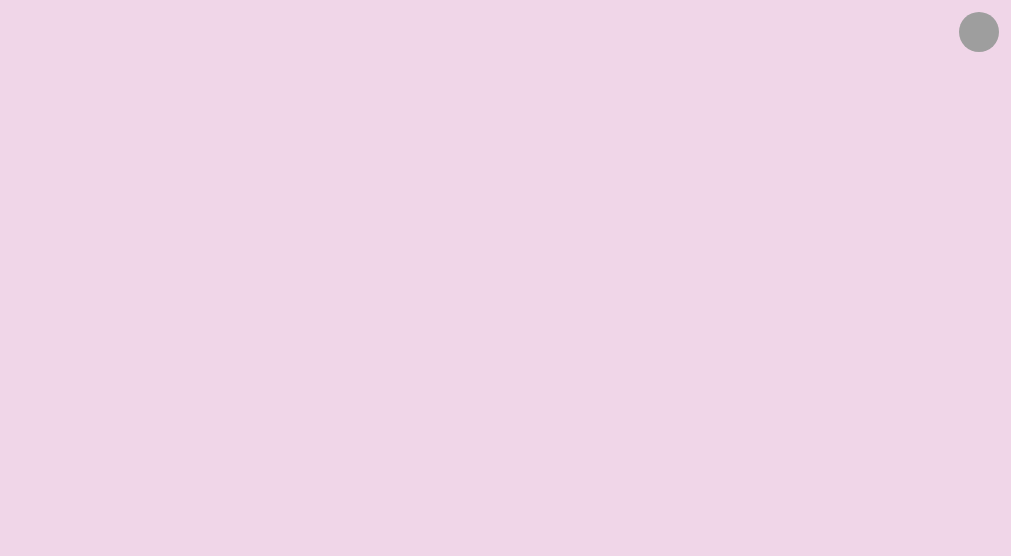
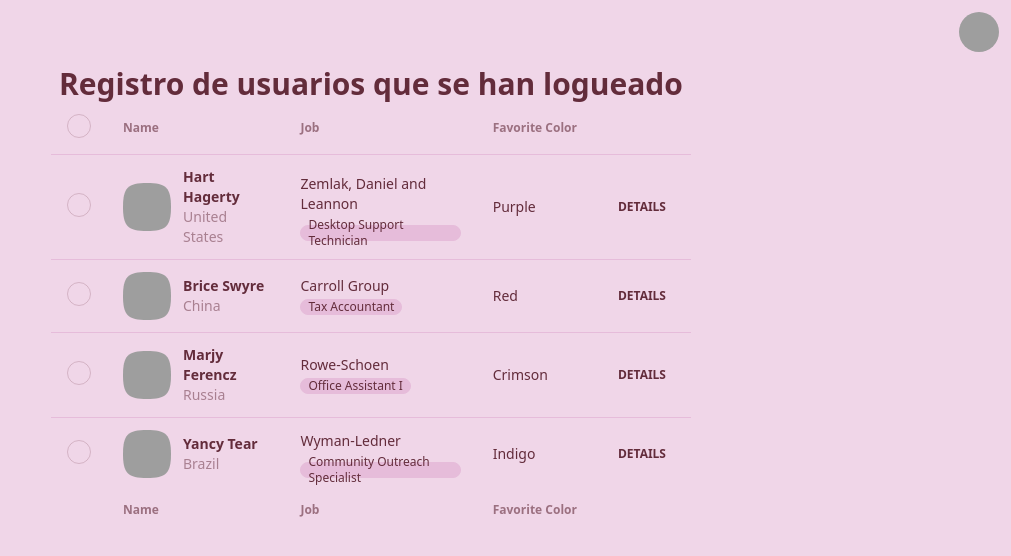
Before and after one commit to HpLiz/proyectoExamen, an Angular app: page /home in a window 1280 px wide. Shown: the top 556 px of the page, without its empty margins (269-1280 px from the left). Built offline with nearby package versions, Linux system fonts and the light colour scheme; grey boxes are pictures that could not be loaded.

Commit message:
Separar el navbar del home

```diff
--- a/src/app/app.module.ts
+++ b/src/app/app.module.ts
@@ -10,6 +10,7 @@ import { RecientesComponent } from './components/recientes/recientes.component';
 import { InicioComponent } from './components/inicio/inicio.component';
 import { LoginComponent } from './login/login.component';
 import { HomeComponent } from './home/home.component';
+import { NavbarComponent } from './navbar/navbar.component';
 
 const rutas: Routes = [
   // { path: '', component: InicioComponent },
@@ -26,6 +27,7 @@ const rutas: Routes = [
     RecientesComponent,
     LoginComponent,
     HomeComponent,
+    NavbarComponent,
   ],
   imports: [
     BrowserModule,
--- a/src/app/home/home.component.html
+++ b/src/app/home/home.component.html
@@ -1,27 +1,168 @@
-<div class="navbar bg-base-100">
-    <div class="flex-1">
-        <a class="btn btn-ghost normal-case text-xl">{{fullname}}</a>
-    </div>
-    <div class="flex-none gap-2">
+<app-navbar></app-navbar>
 
-        <div class="dropdown dropdown-end">
-            <label tabindex="0" class="btn btn-ghost btn-circle avatar">
-                <div class="w-10 rounded-full">
-                    <img
-                        src="https://img.freepik.com/vector-premium/perfil-hombre-dibujos-animados_18591-58482.jpg?w=2000" />
-                </div>
-            </label>
-            <ul tabindex="0"
-                class="mt-3 z-[1] p-2 shadow menu menu-sm dropdown-content bg-base-100 rounded-box w-52">
-                <li>
-                    <a class="justify-between">
-                        Profile
-                        <span class="badge">New</span>
-                    </a>
-                </li>
-                <li><a>Settings</a></li>
-                <li><a routerLink="/login">Logout</a></li>
-            </ul>
-        </div>
+<div class="w-1/2 mx-auto">
+    <h1 class="text-center text-3xl font-bold">Registro de usuarios que se han
+        logueado</h1>
+    <div class="overflow-x-auto">
+        <table class="table">
+            <!-- head -->
+            <thead>
+                <tr>
+                    <th>
+                        <label>
+                            <input type="checkbox" class="checkbox" />
+                        </label>
+                    </th>
+                    <th>Name</th>
+                    <th>Job</th>
+                    <th>Favorite Color</th>
+                    <th></th>
+                </tr>
+            </thead>
+            <tbody>
+                <!-- row 1 -->
+                <tr>
+                    <th>
+                        <label>
+                            <input type="checkbox" class="checkbox" />
+                        </label>
+                    </th>
+                    <td>
+                        <div class="flex items-center space-x-3">
+                            <div class="avatar">
+                                <div class="mask mask-squircle w-12 h-12">
+                                    <img
+                                        src="/tailwind-css-component-profile-2@56w.png"
+                                        alt="Avatar Tailwind CSS Component" />
+                                </div>
+                            </div>
+                            <div>
+                                <div class="font-bold">Hart Hagerty</div>
+                                <div class="text-sm opacity-50">United States</div>
+                            </div>
+                        </div>
+                    </td>
+                    <td>
+                        Zemlak, Daniel and Leannon
+                        <br />
+                        <span class="badge badge-ghost badge-sm">Desktop Support
+                            Technician</span>
+                    </td>
+                    <td>Purple</td>
+                    <th>
+                        <button class="btn btn-ghost btn-xs">details</button>
+                    </th>
+                </tr>
+                <!-- row 2 -->
+                <tr>
+                    <th>
+                        <label>
+                            <input type="checkbox" class="checkbox" />
+                        </label>
+                    </th>
+                    <td>
+                        <div class="flex items-center space-x-3">
+                            <div class="avatar">
+                                <div class="mask mask-squircle w-12 h-12">
+                                    <img
+                                        src="/tailwind-css-component-profile-3@56w.png"
+                                        alt="Avatar Tailwind CSS Component" />
+                                </div>
+                            </div>
+                            <div>
+                                <div class="font-bold">Brice Swyre</div>
+                                <div class="text-sm opacity-50">China</div>
+                            </div>
+                        </div>
+                    </td>
+                    <td>
+                        Carroll Group
+                        <br />
+                        <span class="badge badge-ghost badge-sm">Tax Accountant</span>
+                    </td>
+                    <td>Red</td>
+                    <th>
+                        <button class="btn btn-ghost btn-xs">details</button>
+                    </th>
+                </tr>
+                <!-- row 3 -->
+                <tr>
+                    <th>
+                        <label>
+                            <input type="checkbox" class="checkbox" />
+                        </label>
+                    </th>
+                    <td>
+                        <div class="flex items-center space-x-3">
+                            <div class="avatar">
+                                <div class="mask mask-squircle w-12 h-12">
+                                    <img
+                                        src="/tailwind-css-component-profile-4@56w.png"
+                                        alt="Avatar Tailwind CSS Component" />
+                                </div>
+                            </div>
+                            <div>
+                                <div class="font-bold">Marjy Ferencz</div>
+                                <div class="text-sm opacity-50">Russia</div>
+                            </div>
+                        </div>
+                    </td>
+                    <td>
+                        Rowe-Schoen
+                        <br />
+                        <span class="badge badge-ghost badge-sm">Office
+                            Assistant I</span>
+                    </td>
+                    <td>Crimson</td>
+                    <th>
+                        <button class="btn btn-ghost btn-xs">details</button>
+                    </th>
+                </tr>
+                <!-- row 4 -->
+                <tr>
+                    <th>
+                        <label>
+                            <input type="checkbox" class="checkbox" />
+                        </label>
+                    </th>
+                    <td>
+                        <div class="flex items-center space-x-3">
+                            <div class="avatar">
+                                <div class="mask mask-squircle w-12 h-12">
+                                    <img
+                                        src="/tailwind-css-component-profile-5@56w.png"
+                                        alt="Avatar Tailwind CSS Component" />
+                                </div>
+                            </div>
+                            <div>
+                                <div class="font-bold">Yancy Tear</div>
+                                <div class="text-sm opacity-50">Brazil</div>
+                            </div>
+                        </div>
+                    </td>
+                    <td>
+                        Wyman-Ledner
+                        <br />
+                        <span class="badge badge-ghost badge-sm">Community
+                            Outreach Specialist</span>
+                    </td>
+                    <td>Indigo</td>
+                    <th>
+                        <button class="btn btn-ghost btn-xs">details</button>
+                    </th>
+                </tr>
+            </tbody>
+            <!-- foot -->
+            <tfoot>
+                <tr>
+                    <th></th>
+                    <th>Name</th>
+                    <th>Job</th>
+                    <th>Favorite Color</th>
+                    <th></th>
+                </tr>
+            </tfoot>
+
+        </table>
     </div>
 </div>
--- a/src/app/home/home.component.ts
+++ b/src/app/home/home.component.ts
@@ -5,6 +5,4 @@ import { Component } from '@angular/core';
   templateUrl: './home.component.html',
   styleUrls: ['./home.component.css'],
 })
-export class HomeComponent {
-  fullname: any = sessionStorage.getItem('fullname');
-}
+export class HomeComponent {}
--- /dev/null
+++ b/src/app/navbar/navbar.component.html
@@ -0,0 +1,27 @@
+<div class="navbar bg-base-100">
+    <div class="flex-1">
+        <a class="btn btn-ghost normal-case text-xl">{{fullname}}</a>
+    </div>
+    <div class="flex-none gap-2">
+
+        <div class="dropdown dropdown-end">
+            <label tabindex="0" class="btn btn-ghost btn-circle avatar">
+                <div class="w-10 rounded-full">
+                    <img
+                        src="https://img.freepik.com/vector-premium/perfil-hombre-dibujos-animados_18591-58482.jpg?w=2000" />
+                </div>
+            </label>
+            <ul tabindex="0"
+                class="mt-3 z-[1] p-2 shadow menu menu-sm dropdown-content bg-base-100 rounded-box w-52">
+                <li>
+                    <a class="justify-between">
+                        Profile
+                        <span class="badge">New</span>
+                    </a>
+                </li>
+                <li><a>Settings</a></li>
+                <li><a routerLink="/login">Logout</a></li>
+            </ul>
+        </div>
+    </div>
+</div>
--- /dev/null
+++ b/src/app/navbar/navbar.component.ts
@@ -0,0 +1,10 @@
+import { Component } from '@angular/core';
+
+@Component({
+  selector: 'app-navbar',
+  templateUrl: './navbar.component.html',
+  styleUrls: ['./navbar.component.css'],
+})
+export class NavbarComponent {
+  fullname: any = sessionStorage.getItem('fullname');
+}
```
Also changed, not shown: src/app/navbar/navbar.component.css (added), 1 other file (tests, documents, lock files or other folders).
